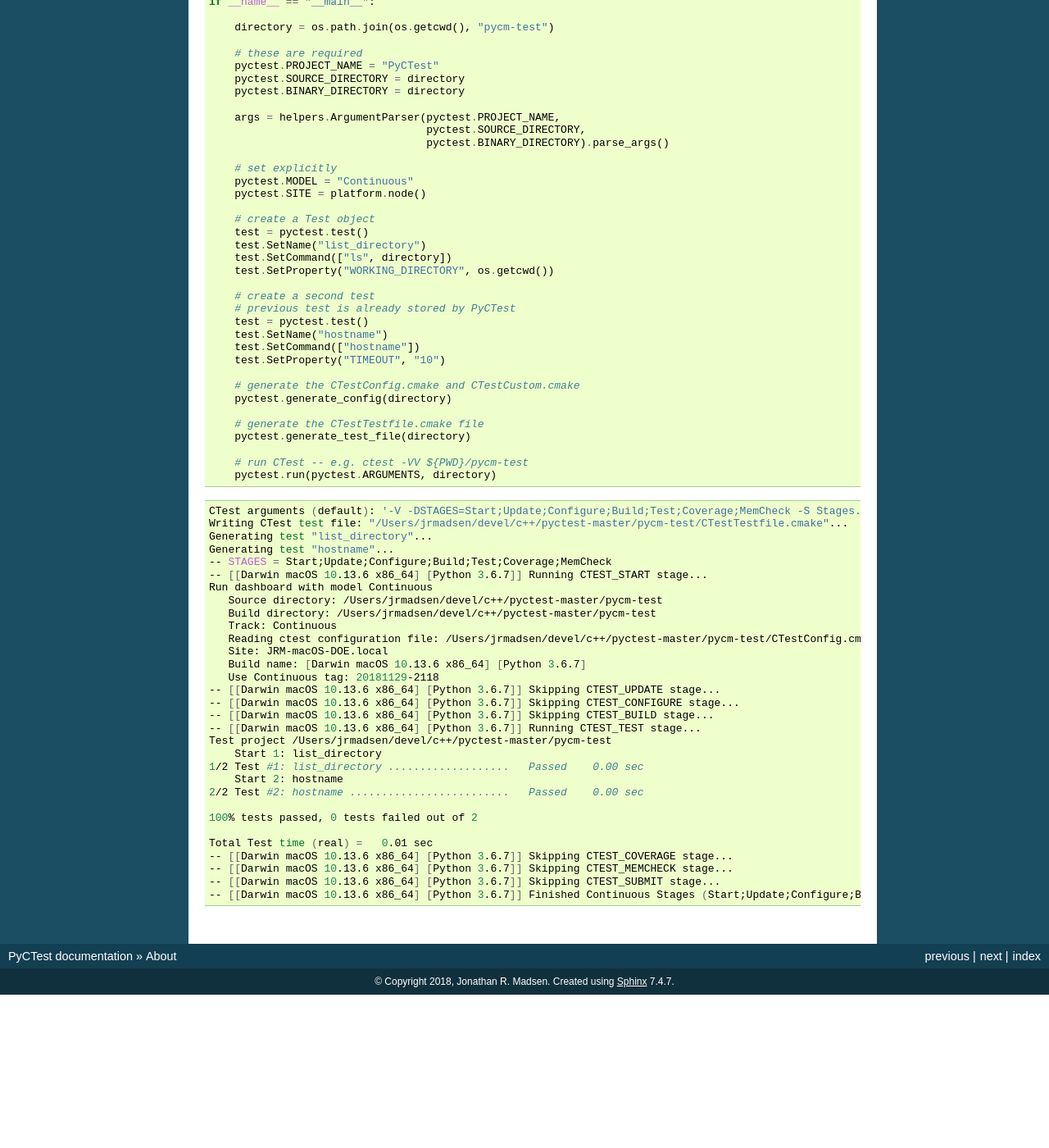
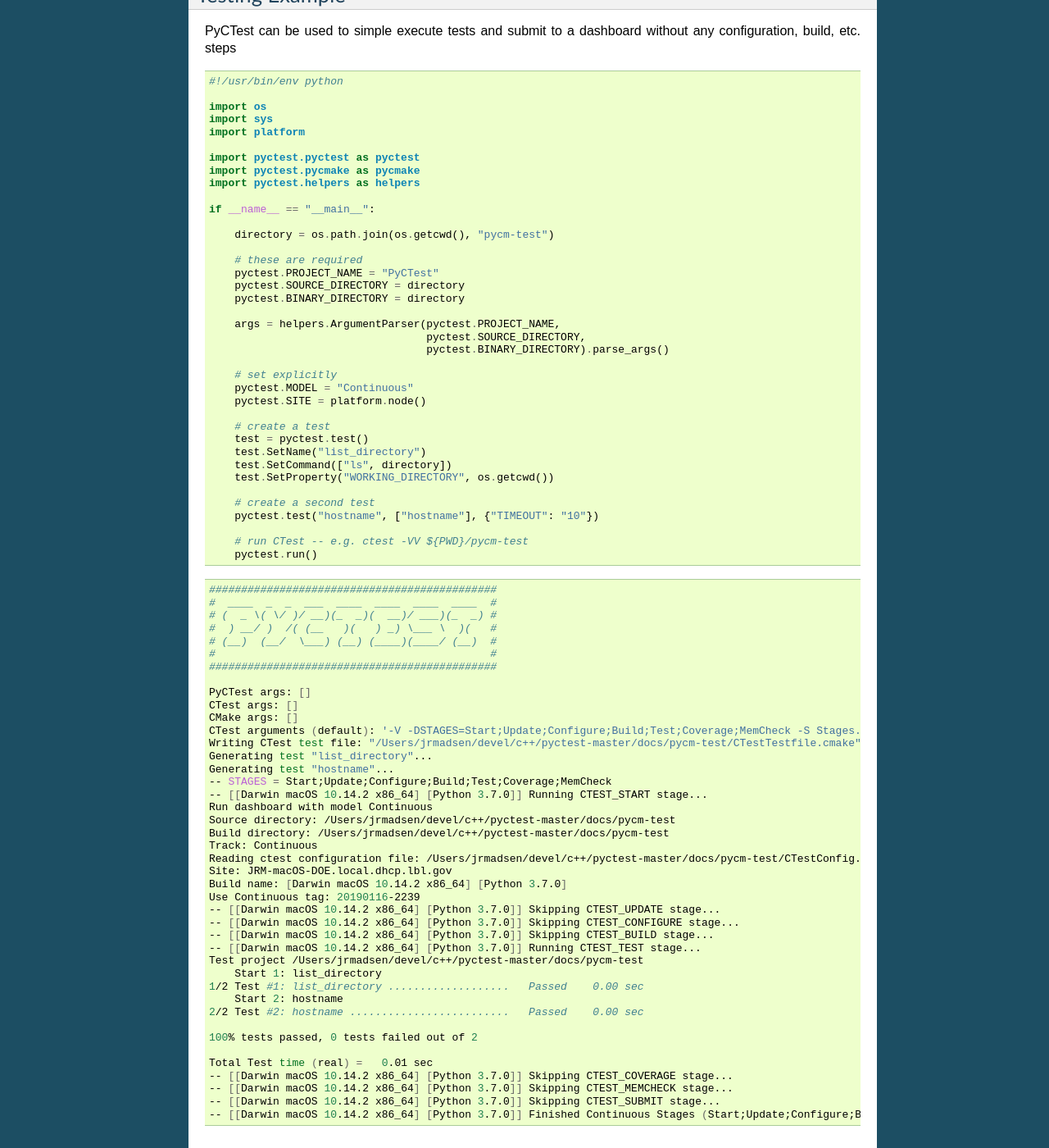
Before and after one commit to jrmadsen/pyctest, a Sphinx documentation site: the page built from docs/about.rst, in a window 1280 px wide and 1400 px high, scrolled down 3660 px. Shown: the whole window at 82% size. Built offline with Sphinx 7.4.7, drawn with Linux system fonts in a browser that asks for light colours; pages that are not in the unit, such as notebooks, are missing from menus; before the commit the page ends 4873 px from its top, so only the background shows below that; some of the changed text lies outside the part shown.

Commit message:
Updated docs

```diff
--- a/docs/about.rst
+++ b/docs/about.rst
@@ -47,26 +47,23 @@
 
     #!/usr/bin/env python
 
-    import os, sys, platform
+    import os
+    import sys
+    import platform
     import pyctest.pyctest as pyctest
     import pyctest.helpers as helpers
 
-    parser = helpers.ArgumentParser("ProjectName", source_dir=os.getcwd(), binary_dir=os.getcwd())
-    parser.add_argument("-n", "--build", type=str, required=True, help="Build name for identification")
+    parser = helpers.ArgumentParser("ProjectName", source_dir=os.getcwd(),binary_dir=os.getcwd(), vcs_type="git")
     args = parser.parse_args()
 
     pyctest.BUILD_NAME = "{}".format(args.build)
     pyctest.BUILD_COMMAND = "python setup.py build_ext --inplace"
-    pyctest.UPDATE_COMMAND = "git"
 
     test = pyctest.test()
     test.SetName("unittest")
-    # insert the command to run the tests for project
     test.SetCommand(["nosetests"])
 
-    pyctest.generate_config()
-    pyctest.generate_test_file()
-    pyctest.run(pyctest.ARGUMENTS)
+    pyctest.run()
 
 Example for autotools project
 ^^^^^^^^^^^^^^^^^^^^^^^^^^^^^
@@ -91,18 +91,13 @@
     cmd.Execute()
 
     pyctest.BUILD_NAME = "{}".format(args.build)
-    pyctest.UPDATE_COMMAND = "git"
     pyctest.CONFIGURE_COMMAND = "./configure"
     pyctest.BUILD_COMMAND = "make -j{}".format(mp.cpu_count())
 
-    test = pyctest.test()
-    test.SetName("unittest")
-    # insert the command to run the tests for project
-    test.SetCommand(["./run-testing.sh"])
+    # alternate test declaration format
+    pyctest.test("unittest", ["./run-testing.sh"])
 
-    pyctest.generate_config()
-    pyctest.generate_test_file()
-    pyctest.run(pyctest.ARGUMENTS)
+    pyctest.run()
 
 Example for CMake project
 ^^^^^^^^^^^^^^^^^^^^^^^^^
@@ -126,16 +122,12 @@
     pyctest.BUILD_NAME = "{}".format(args.build)
     pyctest.UPDATE_COMMAND = "git"
     pyctest.CONFIGURE_COMMAND = "cmake {}".format(pyctest.SOURCE_DIRECTORY)
-    pyctest.BUILD_COMMAND = "cmake --build {} --target all -- -j{}".format(pyctest.BINARY_DIRECTORY, mp.cpu_count())
+    pyctest.BUILD_COMMAND = "cmake --build {} --target all -- -j{}".format(
+        pyctest.BINARY_DIRECTORY, mp.cpu_count())
 
-    test = pyctest.test()
-    test.SetName("unittest")
-    # insert the command to run the tests for project
-    test.SetCommand(["./run-testing.sh"])
+    pyctest.test("unittest", ["./run-testing.sh"])
 
-    pyctest.generate_config(pyctest.BINARY_DIRECTORY)
-    pyctest.generate_test_file(pyctest.BINARY_DIRECTORY)
-    pyctest.run(pyctest.ARGUMENTS, pyctest.BINARY_DIRECTORY)
+    pyctest.run()
 
 Python Modules
 ~~~~~~~~~~~~~~
@@ -154,6 +146,34 @@
       ``import pyctest.pyctest as pyctest``)
    -  It is possible to call CMake from this package but it is generally
       not the purpose
+
+Direct Access to CMake/CTest/CPack Executables
+~~~~~~~~~~~~~~~~~~~~~~~~~~~~~~~~~~~~~~~~~~~~~~
+
+- ``python -m pyctest.cmake <ARGS>`` == ``cmake <ARGS>``
+- ``python -m pyctest.ctest <ARGS>`` == ``ctest <ARGS>``
+- ``python -m pyctest.cpack <ARGS>`` == ``cpack <ARGS>``
+
+Following Python code:
+
+.. code:: python
+
+    from pyctest.ctest import CTest
+    from pyctest.cmake import CMake
+    from pyctest.cpack import CPack
+
+    CMake({"CMAKE_BUILD_TYPE":"Release"}, os.getcwd(), "-G", "Ninja")
+    CTest("--build-and-test", os.getcwd(), "-VV")
+    CPack("-G", "TGZ")
+
+is equivalent to the following shell commands:
+
+.. code:: bash
+
+    cmake -DCMAKE_BUILD_TYPE=Release ${PWD} -G Ninja
+    ctest --build-and-test ${PWD} -VV
+    cpack -G TGZ
+
 
 Benefits
 ~~~~~~~~
@@ -263,49 +280,50 @@
         pyctest.MODEL = "Continuous"
         pyctest.SITE = platform.node()
 
-        # create a Test object
+        # create a test
         test = pyctest.test()
         test.SetName("list_directory")
         test.SetCommand(["ls", directory])
         test.SetProperty("WORKING_DIRECTORY", os.getcwd())
 
         # create a second test
-        # previous test is already stored by PyCTest
-        test = pyctest.test()
-        test.SetName("hostname")
-        test.SetCommand(["hostname"])
-        test.SetProperty("TIMEOUT", "10")
-
-        # generate the CTestConfig.cmake and CTestCustom.cmake
-        pyctest.generate_config(directory)
-
-        # generate the CTestTestfile.cmake file
-        pyctest.generate_test_file(directory)
+        pyctest.test("hostname", ["hostname"], {"TIMEOUT": "10"})
 
         # run CTest -- e.g. ctest -VV ${PWD}/pycm-test
-        pyctest.run(pyctest.ARGUMENTS, directory)
+        pyctest.run()
 
 .. code:: bash
 
+    #############################################
+    #  ____  _  _  ___  ____  ____  ____  ____  #
+    # (  _ \( \/ )/ __)(_  _)(  __)/ ___)(_  _) #
+    #  ) __/ )  /( (__   )(   ) _) \___ \  )(   #
+    # (__)  (__/  \___) (__) (____)(____/ (__)  #
+    #                                           #
+    #############################################
+
+    PyCTest args: []
+    CTest args: []
+    CMake args: []
     CTest arguments (default): '-V -DSTAGES=Start;Update;Configure;Build;Test;Coverage;MemCheck -S Stages.cmake -j1'
-    Writing CTest test file: "/Users/jrmadsen/devel/c++/pyctest-master/pycm-test/CTestTestfile.cmake"...
+    Writing CTest test file: "/Users/jrmadsen/devel/c++/pyctest-master/docs/pycm-test/CTestTestfile.cmake"...
     Generating test "list_directory"...
     Generating test "hostname"...
     -- STAGES = Start;Update;Configure;Build;Test;Coverage;MemCheck
-    -- [[Darwin macOS 10.13.6 x86_64] [Python 3.6.7]] Running CTEST_START stage...
+    -- [[Darwin macOS 10.14.2 x86_64] [Python 3.7.0]] Running CTEST_START stage...
     Run dashboard with model Continuous
-       Source directory: /Users/jrmadsen/devel/c++/pyctest-master/pycm-test
-       Build directory: /Users/jrmadsen/devel/c++/pyctest-master/pycm-test
-       Track: Continuous
-       Reading ctest configuration file: /Users/jrmadsen/devel/c++/pyctest-master/pycm-test/CTestConfig.cmake
-       Site: JRM-macOS-DOE.local
-       Build name: [Darwin macOS 10.13.6 x86_64] [Python 3.6.7]
-       Use Continuous tag: 20181129-2118
-    -- [[Darwin macOS 10.13.6 x86_64] [Python 3.6.7]] Skipping CTEST_UPDATE stage...
-    -- [[Darwin macOS 10.13.6 x86_64] [Python 3.6.7]] Skipping CTEST_CONFIGURE stage...
-    -- [[Darwin macOS 10.13.6 x86_64] [Python 3.6.7]] Skipping CTEST_BUILD stage...
-    -- [[Darwin macOS 10.13.6 x86_64] [Python 3.6.7]] Running CTEST_TEST stage...
-    Test project /Users/jrmadsen/devel/c++/pyctest-master/pycm-test
+    Source directory: /Users/jrmadsen/devel/c++/pyctest-master/docs/pycm-test
+    Build directory: /Users/jrmadsen/devel/c++/pyctest-master/docs/pycm-test
+    Track: Continuous
+    Reading ctest configuration file: /Users/jrmadsen/devel/c++/pyctest-master/docs/pycm-test/CTestConfig.cmake
+    Site: JRM-macOS-DOE.local.dhcp.lbl.gov
+    Build name: [Darwin macOS 10.14.2 x86_64] [Python 3.7.0]
+    Use Continuous tag: 20190116-2239
+    -- [[Darwin macOS 10.14.2 x86_64] [Python 3.7.0]] Skipping CTEST_UPDATE stage...
+    -- [[Darwin macOS 10.14.2 x86_64] [Python 3.7.0]] Skipping CTEST_CONFIGURE stage...
+    -- [[Darwin macOS 10.14.2 x86_64] [Python 3.7.0]] Skipping CTEST_BUILD stage...
+    -- [[Darwin macOS 10.14.2 x86_64] [Python 3.7.0]] Running CTEST_TEST stage...
+    Test project /Users/jrmadsen/devel/c++/pyctest-master/docs/pycm-test
         Start 1: list_directory
     1/2 Test #1: list_directory ...................   Passed    0.00 sec
         Start 2: hostname
@@ -314,7 +332,7 @@
     100% tests passed, 0 tests failed out of 2
 
     Total Test time (real) =   0.01 sec
-    -- [[Darwin macOS 10.13.6 x86_64] [Python 3.6.7]] Skipping CTEST_COVERAGE stage...
-    -- [[Darwin macOS 10.13.6 x86_64] [Python 3.6.7]] Skipping CTEST_MEMCHECK stage...
-    -- [[Darwin macOS 10.13.6 x86_64] [Python 3.6.7]] Skipping CTEST_SUBMIT stage...
-    -- [[Darwin macOS 10.13.6 x86_64] [Python 3.6.7]] Finished Continuous Stages (Start;Update;Configure;Build;Test;Coverage;MemCheck)
+    -- [[Darwin macOS 10.14.2 x86_64] [Python 3.7.0]] Skipping CTEST_COVERAGE stage...
+    -- [[Darwin macOS 10.14.2 x86_64] [Python 3.7.0]] Skipping CTEST_MEMCHECK stage...
+    -- [[Darwin macOS 10.14.2 x86_64] [Python 3.7.0]] Skipping CTEST_SUBMIT stage...
+    -- [[Darwin macOS 10.14.2 x86_64] [Python 3.7.0]] Finished Continuous Stages (Start;Update;Configure;Build;Test;Coverage;MemCheck)
--- a/docs/environment.yaml
+++ b/docs/environment.yaml
@@ -1,7 +1,7 @@
 name: docs
 channels:
+  - conda-forge
   - jrmadsen
-  - conda-forge
   - defaults
 dependencies:
   - python=3.7
```
Also changed, not shown: other parts of docs/about.rst (+7 -6 lines), docs/index.rst (+22 -6 lines), docs/install.rst (+38 -22 lines).
